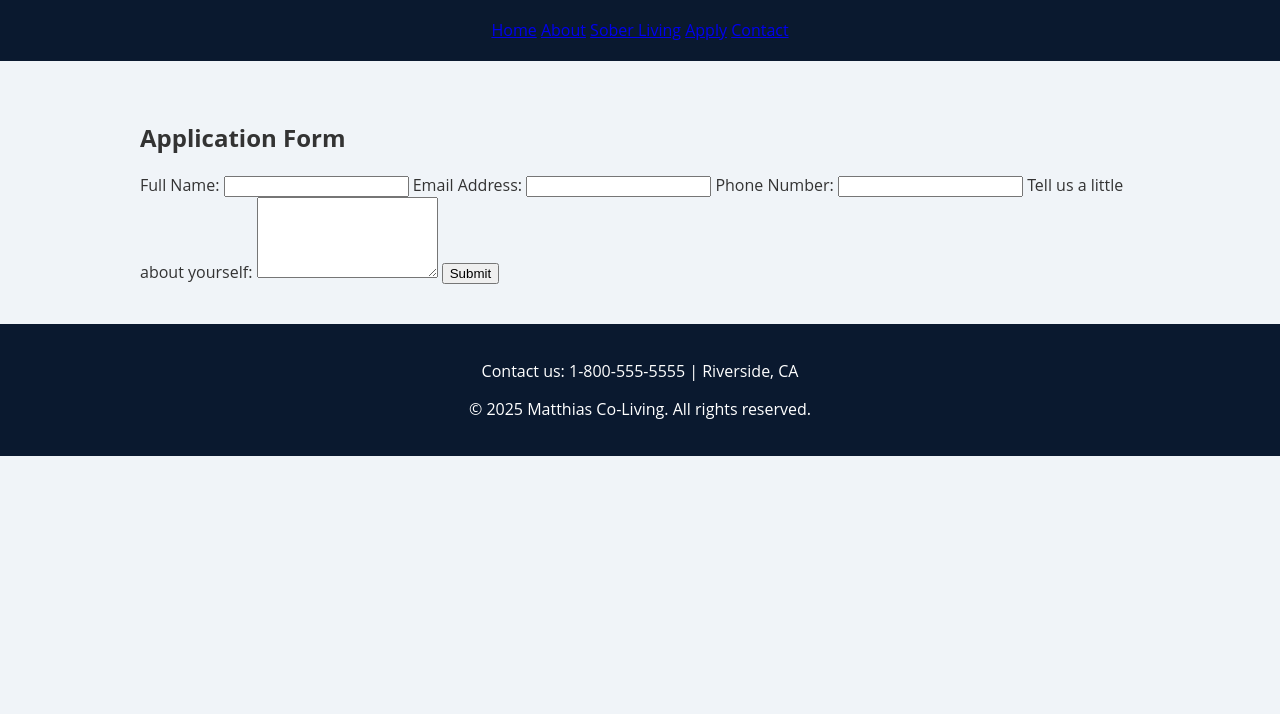
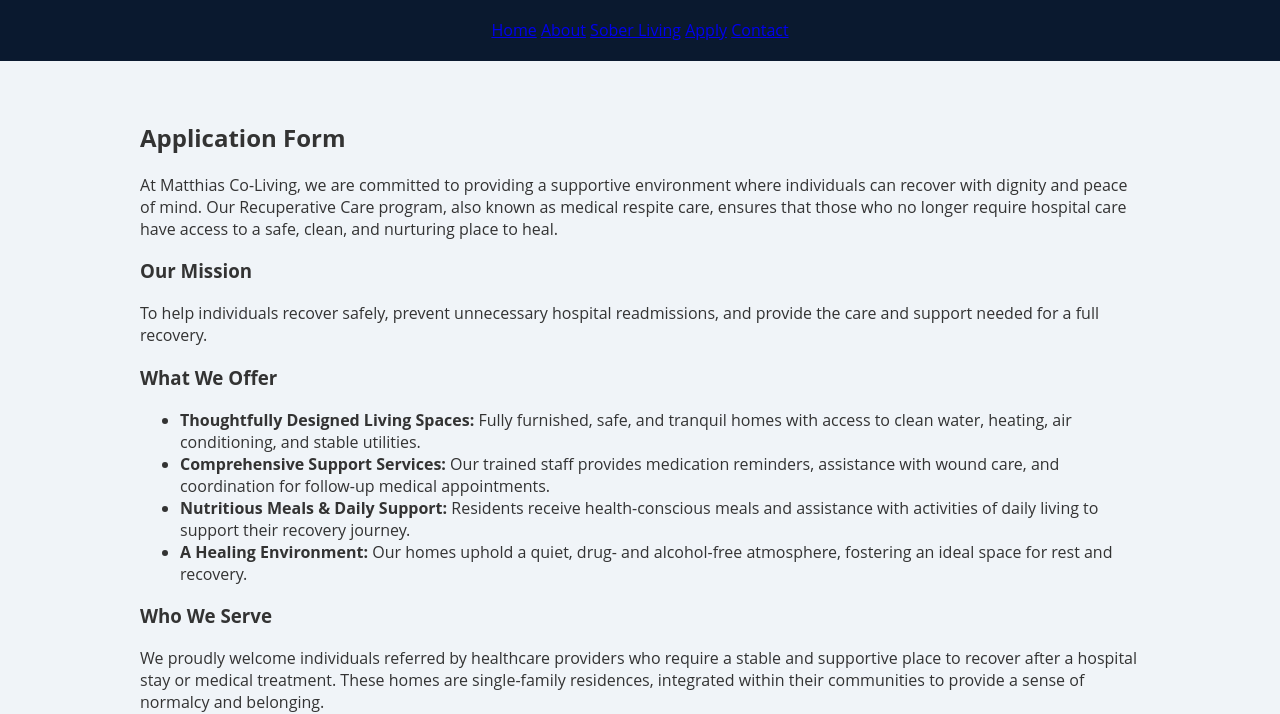
Before and after one commit to stevencodeman/matthiascoliving, a plain HTML site: page apply.html in a window 1280 px wide. Shown: the part 87-801 px from the top of the page. Drawn offline with Linux system fonts and the light colour scheme.

Commit message:
Updated apply page with styled form, mission content, SEO, and Form

```diff
--- a/apply.html
+++ b/apply.html
@@ -3,7 +3,51 @@
 <head>
   <meta charset="UTF-8">
   <title>Apply - Matthias Co-Living</title>
+  <meta name="description" content="Safe, supportive sober living and recuperative care in Riverside, CA. Matthias Co-Living provides a healing environment for post-hospital recovery.">
+  <meta name="keywords" content="recuperative care, medical respite, sober living, recovery housing, Riverside CA, Matthias Co-Living">
+  <meta name="author" content="Matthias Co-Living">
   <link rel="stylesheet" href="style.css">
+  <style>
+    .intake-form textarea,
+    .intake-form input,
+    .intake-form label,
+    .intake-form button {
+      display: block;
+      width: 100%;
+      max-width: 600px;
+      margin-bottom: 10px;
+      box-sizing: border-box;
+      font-size: 1rem;
+    }
+
+    .intake-form textarea {
+      resize: vertical;
+      padding: 10px;
+      border-radius: 5px;
+      border: 1px solid #ccc;
+    }
+
+    .intake-form input {
+      padding: 10px;
+      border-radius: 5px;
+      border: 1px solid #ccc;
+    }
+
+    .intake-form button {
+      background: #64ffda;
+      color: #0a192f;
+      padding: 12px;
+      border: none;
+      border-radius: 5px;
+      font-weight: bold;
+      cursor: pointer;
+      transition: background 0.3s;
+    }
+
+    .intake-form button:hover {
+      background: #52c7b8;
+    }
+  </style>
 </head>
 <body>
 <header>
@@ -19,7 +63,26 @@
 
 <section class="content">
   <h2>Application Form</h2>
-  <form action="https://formspree.io/f/{your-form-id}" method="POST" class="intake-form">
+  <p>At Matthias Co-Living, we are committed to providing a supportive environment where individuals can recover with dignity and peace of mind. Our Recuperative Care program, also known as medical respite care, ensures that those who no longer require hospital care have access to a safe, clean, and nurturing place to heal.</p>
+
+  <h3>Our Mission</h3>
+  <p>To help individuals recover safely, prevent unnecessary hospital readmissions, and provide the care and support needed for a full recovery.</p>
+
+  <h3>What We Offer</h3>
+  <ul>
+    <li><strong>Thoughtfully Designed Living Spaces:</strong> Fully furnished, safe, and tranquil homes with access to clean water, heating, air conditioning, and stable utilities.</li>
+    <li><strong>Comprehensive Support Services:</strong> Our trained staff provides medication reminders, assistance with wound care, and coordination for follow-up medical appointments.</li>
+    <li><strong>Nutritious Meals & Daily Support:</strong> Residents receive health-conscious meals and assistance with activities of daily living to support their recovery journey.</li>
+    <li><strong>A Healing Environment:</strong> Our homes uphold a quiet, drug- and alcohol-free atmosphere, fostering an ideal space for rest and recovery.</li>
+  </ul>
+
+  <h3>Who We Serve</h3>
+  <p>We proudly welcome individuals referred by healthcare providers who require a stable and supportive place to recover after a hospital stay or medical treatment. These homes are single-family residences, integrated within their communities to provide a sense of normalcy and belonging.</p>
+
+  <h3>Our Commitment to Excellence</h3>
+  <p>At Matthias Co-Living, we uphold the highest standards of professionalism and compassion. By creating environments designed for healing, we ensure that each individual receives the care and respect they deserve as they transition toward stability and freedom.</p>
+
+  <form action="https://formspree.io/f/mbloevyn" method="POST" class="intake-form">
     <label for="full-name">Full Name:</label>
     <input type="text" id="full-name" name="full-name" required>
 
```
Also changed, not shown: about.html (+1 -1 lines), contact.html (+1 -1 lines).
